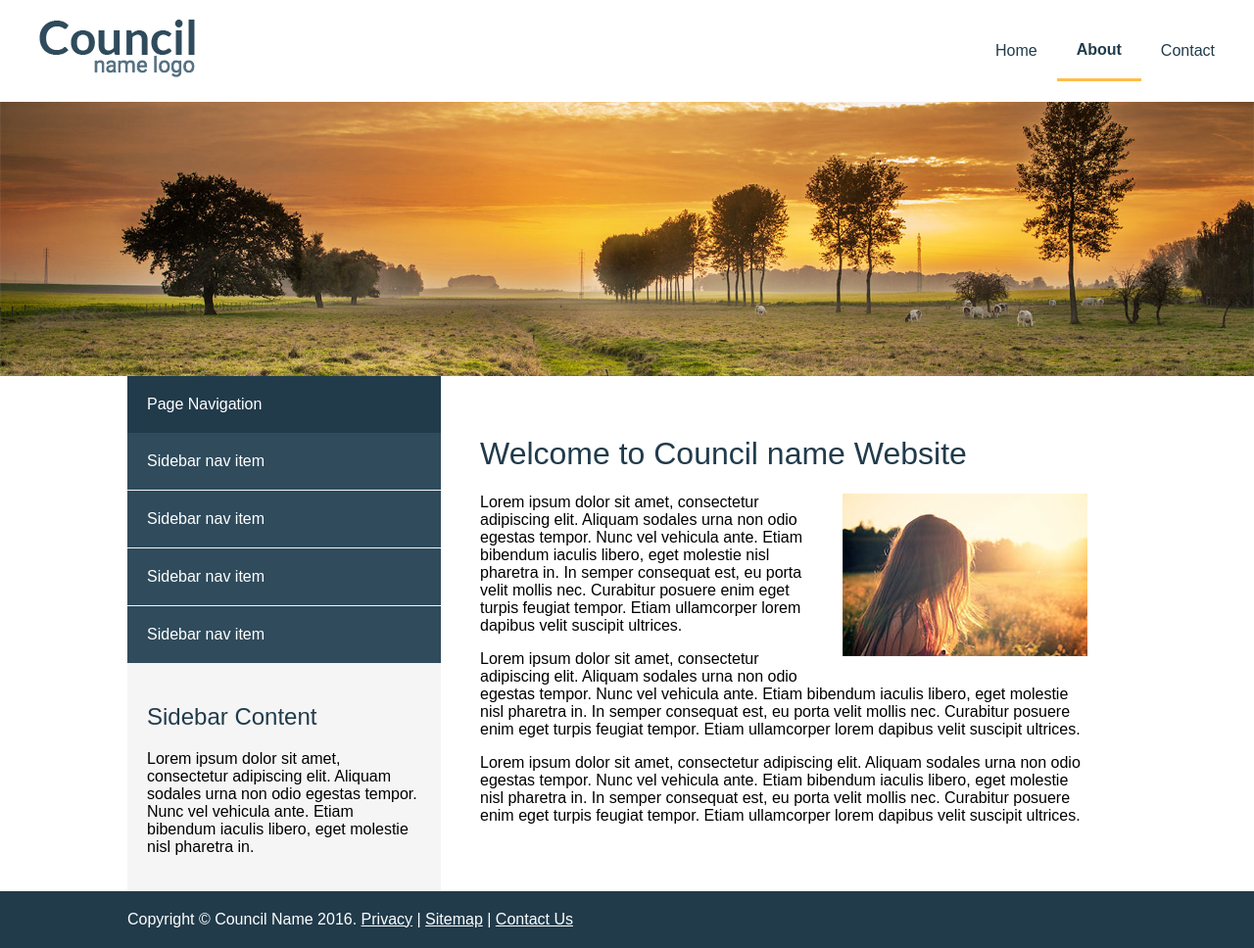
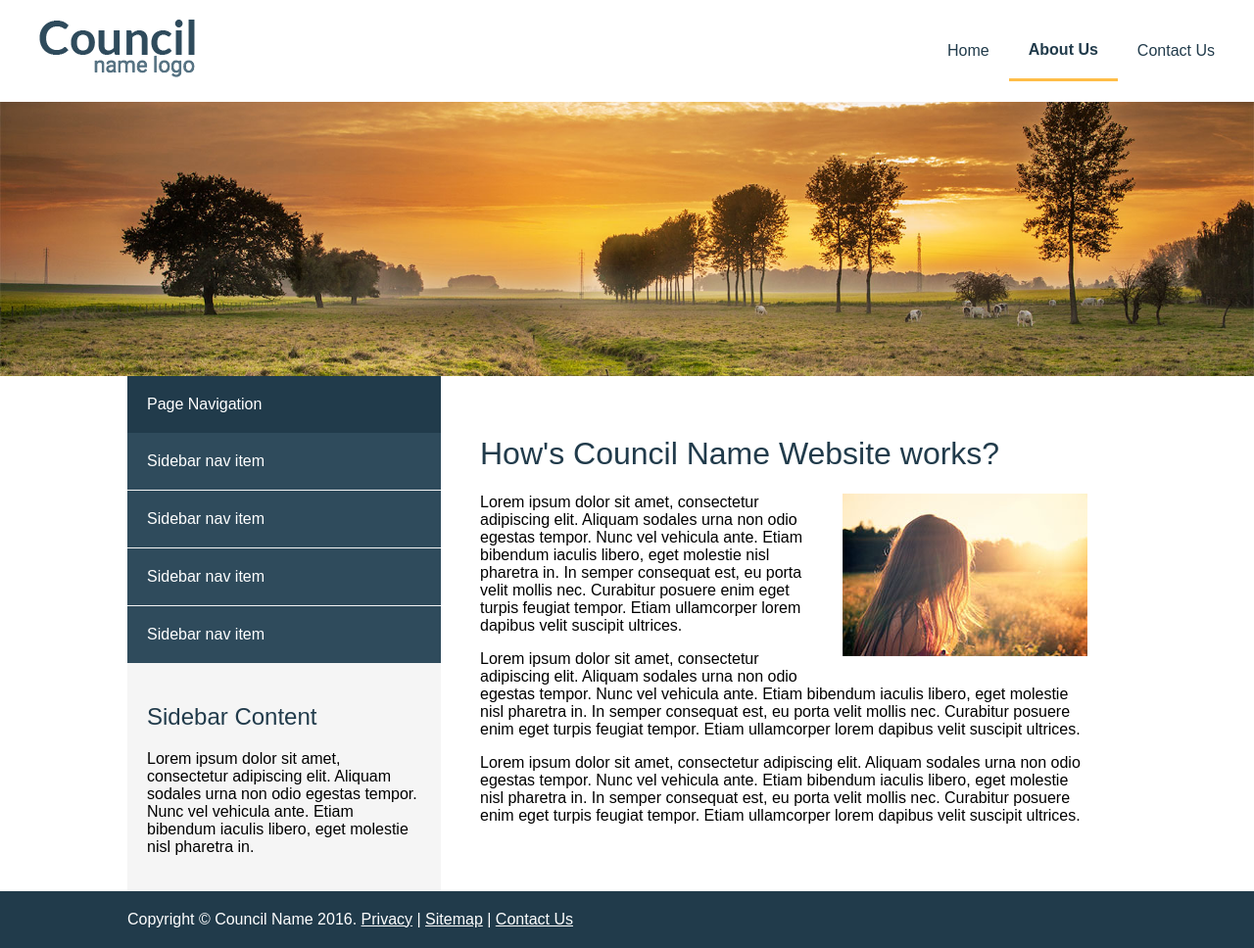
Before and after one commit to Mhjalil/LGAQ-Test, a plain HTML site: page index.html in a window 1280 px wide. Shown: the whole page at 98% size. Drawn offline with nearby package versions, Linux system fonts and the light colour scheme; a script that the page names is missing.

Commit message:
small changes

```diff
--- a/index.html
+++ b/index.html
@@ -22,8 +22,8 @@
         <div class="header-menu">
           <ul>
             <li><a href="#">Home</a></li>
-            <li class="active"><a href="#">About</a></li>
-            <li><a href="#">Contact</a></li>
+            <li class="active"><a href="#">About Us</a></li>
+            <li><a href="#">Contact Us</a></li>
           </ul>
         </div>
 
@@ -65,7 +65,7 @@
 
         <div class="page-main">
 
-          <h1>Welcome to Council name Website</h1>
+          <h1>How's Council Name Website works?</h1>
 
           <img src="img/content-image.jpg">
 
```
